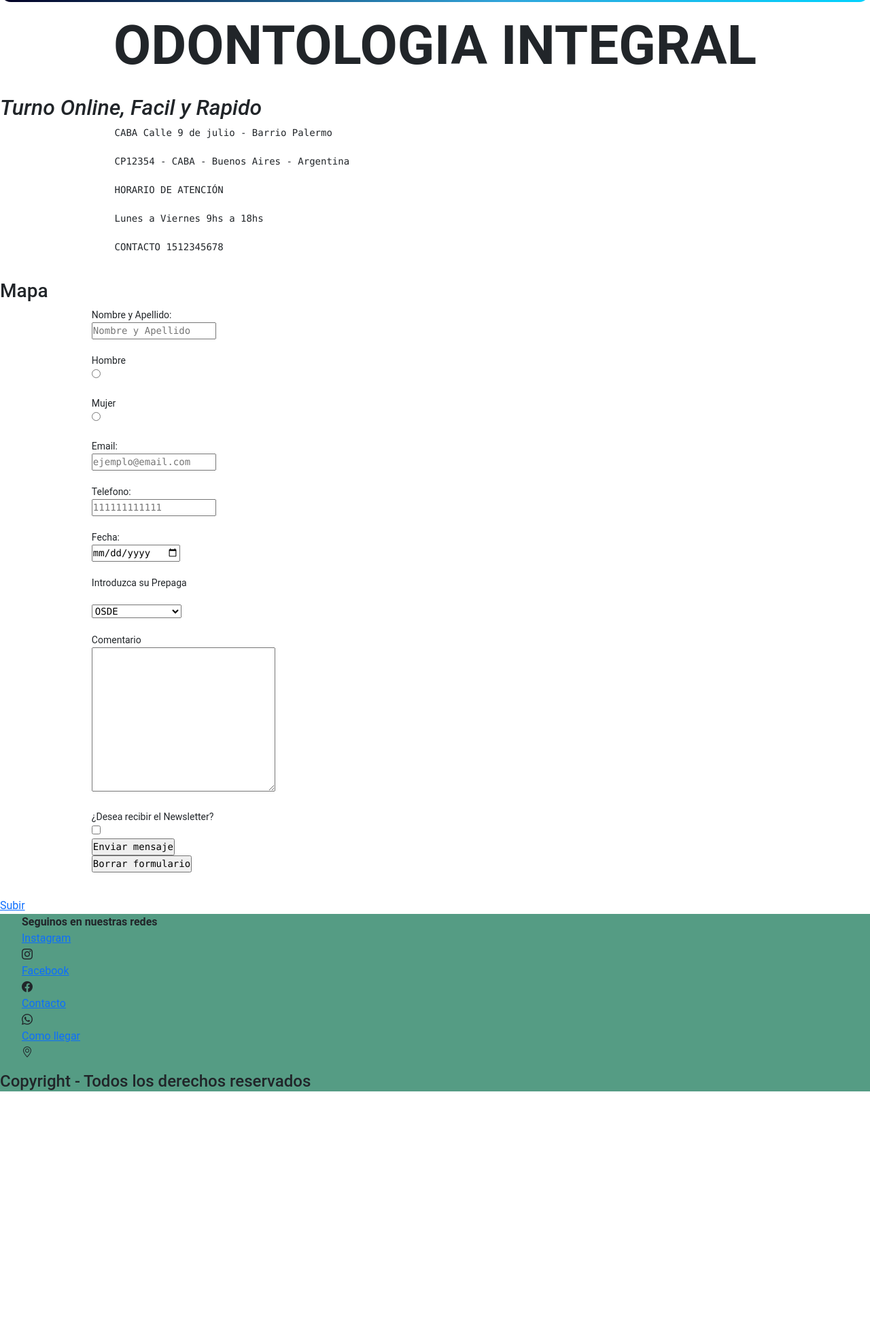
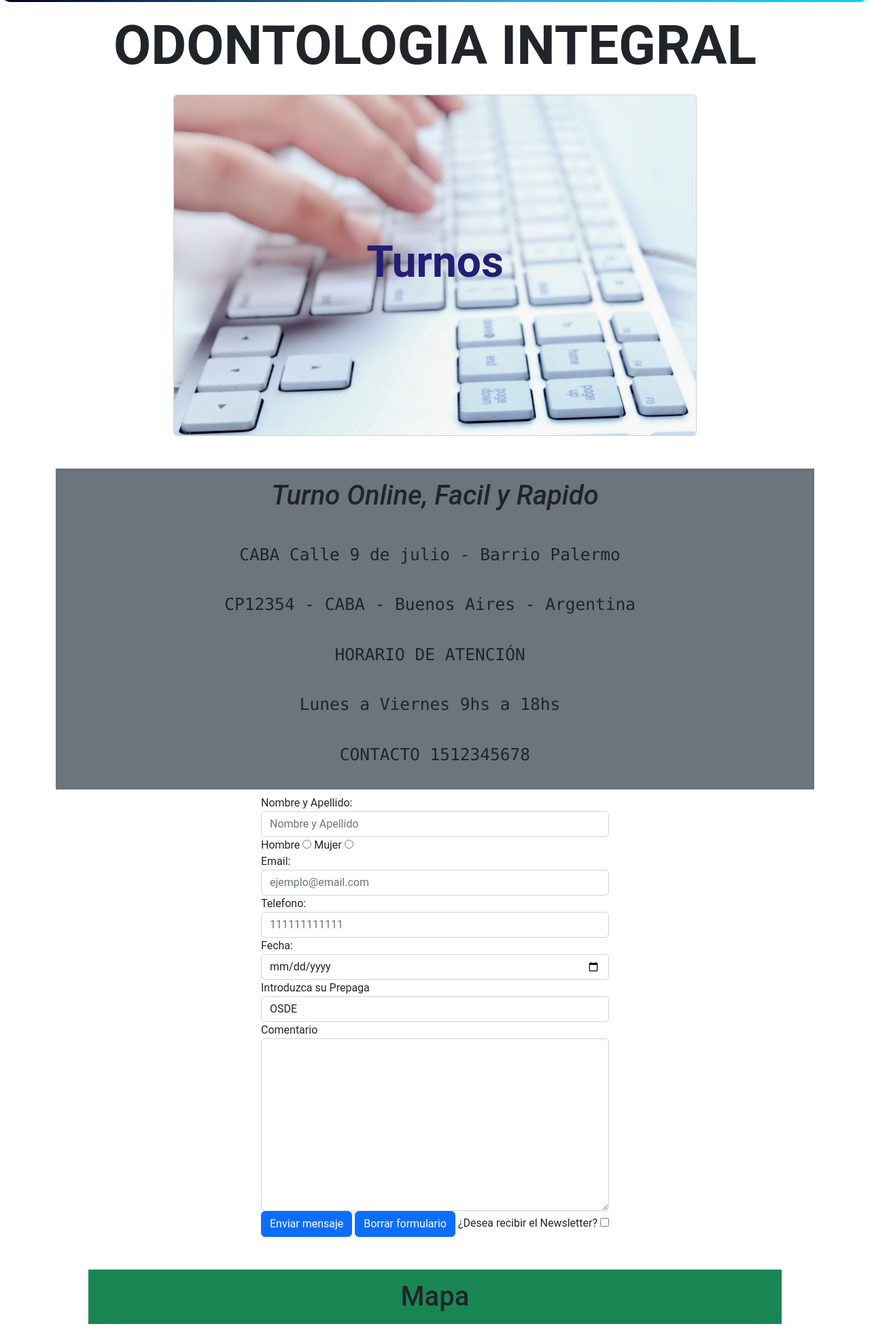
Before and after one commit to Dario-Spina88/proyecto-mobile-first, a plain HTML site: page page/turnos.html in a window 1280 px wide. Shown: the part 98-2048 px from the top of the page at 68% size. Before the commit the page ends 1711 px from the top, so only its background shows below. Drawn offline with nearby package versions, Linux system fonts and the light colour scheme; files that its build step writes are made by us from their sources; a web font is replaced by a local one.

Commit message:
Termine la page turnos para bootstrap

```diff
--- a/css/styles.css
+++ b/css/styles.css
@@ -61,3 +61,5 @@ footer ul li:hover{
     transform: scale(1.5);
     transition: all 1s linear;
 }
+
+/* Turnos */
--- a/page/turnos.html
+++ b/page/turnos.html
@@ -19,7 +19,7 @@
     <link rel="shortcut icon" href="./img/diente-icono.png">
     <!-- links CSS -->
     <link rel="stylesheet" href="https://cdn.jsdelivr.net/npm/bootstrap@5.2.0-beta1/dist/css/bootstrap.min.css">
-    <link rel="stylesheet" href="./css/styles.css">
+    <link rel="stylesheet" href="../css/styles.css">
     <title>Turnos</title>
 </head>
 
@@ -63,16 +63,32 @@
         <h1 class="display-1 fw-bold text-center py-3">ODONTOLOGIA INTEGRAL</h1>
     </section>
 
-    <main>
+    <!--------------Cuerpo de la web------------->
 
-        <div class="bannerTurnos">
+    <main class="container">
+
+        <div class="d-flex justify-content-center">
+            <section class="card bg">
+                <div>
+                    <img src="../img/turno.jpg" class="card-img " alt="Tunos">
+                </div>
+                <div class="card-img-overlay d-flex flex-column justify-content-center text-center">
+                    <h2 class="card-title c-violeta display-3 fw-bold">Turnos</h2>
+                </div>
+            </section>
         </div>
 
-        <section>
-            <h2><i>Turno Online, Facil y Rapido</i></h2>
 
-            <article>
+        <div class="my-5">
+            <section class="p-3 mb-2 bg-secondary text-center">
+                <div>
+                    <h2 class="fs-1"><i>Turno Online, Facil y Rapido</i></h2>
+                </div>
+
+                <div>
+                    <article class="fs-3">
                         <pre>
+
 CABA Calle 9 de julio - Barrio Palermo
 
 CP12354 - CABA - Buenos Aires - Argentina
@@ -81,39 +97,47 @@
 
 Lunes a Viernes 9hs a 18hs
 
-                    CONTACTO 1512345678
-                </pre>
+CONTACTO 1512345678</pre>
                     </article>
-
-            <h3>Mapa</h3>
-
-            <div class="bannerMapa"></div>
+                </div>
+            </section>
 
             <!-----------Formulario--------->
 
+            <section>
+                <div class="container d-flex justify-content-center">
                     <form>
-                <pre>
+                        <div class="form-group">
                             <label for="campo-apellido">Nombre y Apellido:</label>
-                <input type="text" name="campo-apellido" id="campo-apellido" placeholder="Nombre y Apellido" required>
+                            <input class="form-control" type="text" name="campo-apellido" id="campo-apellido" placeholder="Nombre y Apellido" required>
+                        </div>
 
                         <label for="campo-hombre">Hombre</label>
                         <input type="radio" name="sexo" value="hombre" id="campo-hombre" required>
 
                         <label for="campo-mujer">Mujer</label>
-                <input type="radio" name="sexo" value="mujer" id="campo-mujer" required>
+                        <input class="" type="radio" name="sexo" value="mujer" id="campo-mujer" required>
 
+                        <div class="form-group">
                             <label for="campo-mail">Email:</label>
-                <input type="email" name="campo-mail" id="campo-mail" placeholder="ejemplo@email.com" required>
+                            <input class="form-control" type="email" name="campo-mail" id="campo-mail"
+                                placeholder="ejemplo@email.com" required>
+                        </div>
 
+                        <div class="form-group">
                             <label for="campo-tel">Telefono:</label>
-                <input type="tel" name="campo-tel" id="campo-tel" placeholder="111111111111" required>
+                            <input class="form-control" type="tel" name="campo-tel" id="campo-tel"
+                                placeholder="111111111111" required>
+                        </div>
 
+                        <div class="form-group">
                             <label for="campo-fecha">Fecha:</label>
-                <input type="date" name="campo-fecha" id="campo-fecha" required>
+                            <input class="form-control" type="date" name="campo-fecha" id="campo-fecha" required>
+                        </div>
 
+                        <div class="form-group">
                             <label for="select-prepaga">Introduzca su Prepaga</label>
-
-                <select name="" id="select-prepaga">
+                            <select class="form-control" name="" id="select-prepaga">
                                 <option value="">OSDE</option>
                                 <option value="">Swiss Medical</option>
                                 <option value="">Medicus</option>
@@ -123,37 +147,68 @@
                                 <option value="">OMINT</option>
                                 <option value="">Medifé</option>
                             </select>
+                        </div>
 
+                        <div class="form-group">
                             <label for="select-comentario">Comentario</label>
-                <textarea name="select-comentario" id="select-comentario" cols="30" rows="10" required></textarea>
+                            <textarea class="form-control" name="select-comentario" id="select-comentario" cols="30"
+                                rows="10" required></textarea>
+                        </div>
+
+                        <input class="btn btn-primary" type="submit" value="Enviar mensaje">
+                        <input class="btn btn-primary" type="reset" value="Borrar formulario" id="">
 
                         <label for="select-recibir">¿Desea recibir el Newsletter?</label>
                         <input type="checkbox" name="acepta" value="1" id="select-recibir">
-                <input type="submit" value="Enviar mensaje">
-                <input type="reset" value="Borrar formulario" id="">
-                </pre>
                     </form>
+                </div>
             </section>
 
-        <div>
-            <a href="#titulo">Subir</a>
+            <!-------------------------MAPA------------------------->
+
+            <div class="text-center m-5">
+                <h3 class="fs-1 p-3 mb-2 bg-success">Mapa</h3>
+
+                <figure class="card text-white shadow-lg overflow-scroll" data-aos="zoom-in">
+                    <div class="d-flex justify-content-center my-5">
+                        <img src="../img/mapa.jpg" alt="mapa de ubicacion">
+                    </div>
+                </figure>
+            </div>
         </div>
 
+        <!------------------------- BOTON SUBIR --------------------------->
 
+        <div class="subir d-grid gap-2 col-6 mx-auto pb-3">
+            <a href="#titulo" class="btn btn-outline-success me-md-2">Subir</a>
+        </div>
     </main>
 
-    <footer>
+    <!--------------------------------- FOOTER --------------------->
+
+    <footer class="conteiner-fluid">
+
+        <div class="conteiner border-bottom p-3">
+
+            <div class="px-4">
+
+                <h4 class=" my-3 text-center">
+                    <b>Seguinos en nuestras redes</b>
+                </h4>
+
+                <div class="row d-flex text-center justify-content-around">
 
                     <ul>
-            <span><b>Seguinos en nuestras redes</b></span>
                         <div>
                             <li><a href="https://www.instagram.com/" target="_blank">Instagram</a></li>
                             <i class="bi-instagram"></i>
                         </div>
+
                         <div>
                             <li><a href="https://es-la.facebook.com/" target="_blank">Facebook</a></li>
                             <i class="bi-facebook"></i>
                         </div>
+
                         <div>
                             <li><a href="https://www.whatsapp.com" target="_blank">Contacto</a></li>
                             <i class="bi-whatsapp"></i>
@@ -162,11 +217,14 @@
                             <li><a href="https://mapa.buenosaires.gob.ar/" target="_blank">Como llegar</a></li>
                             <i class="bi bi-geo-alt"></i>
                         </div>
+                </div>
                 </ul>
+            </div>
+        </div>
 
-        <h4>Copyright - Todos los derechos reservados</h4>
-
-
+        <div class="text-center">
+            <p class="col-12 text-center ">Copyright - Todos los derechos reservados</p>
+        </div>
     </footer>
 
     <!-- Links JS -->
```
Also changed, not shown: index.html (+11 -3 lines), page/contacto.html (+27 -7 lines), page/especialidades.html (+49 -15 lines), page/profesionales.html (+30 -6 lines), img/mapa.jpg. Lines whose indentation alone changed are shown as unchanged.
